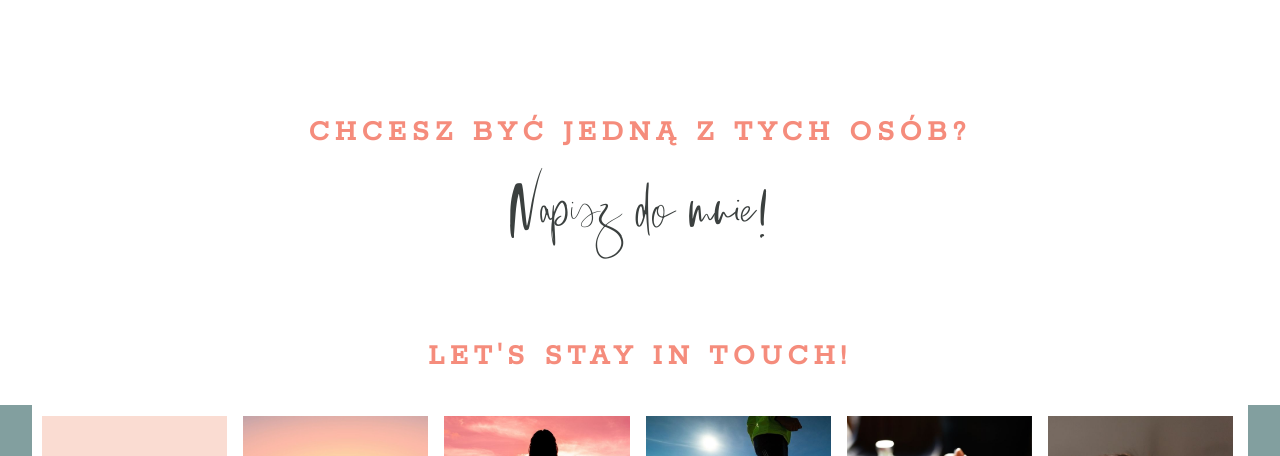
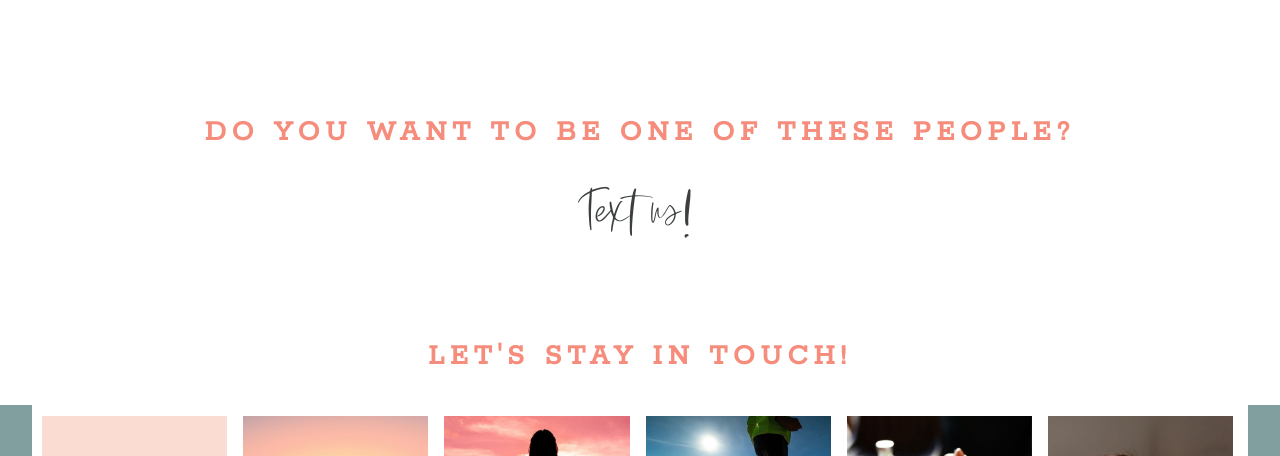
Before and after one commit to abhandari0510/vitaalya.co, a plain HTML site: page workspace.html in a window 1280 px wide. Shown: the part 7194-7650 px from the top of the page. Drawn offline with nearby package versions, Linux system fonts and the light colour scheme.

Commit message:
Update workspace.html

```diff
--- a/workspace.html
+++ b/workspace.html
@@ -280,9 +280,10 @@ Whether you're traveling, dining out, or attending events like weddings and part
       </div>
     </section>
     <h2 class="heading-style" style="text-align:center; margin-bottom: 2rem;" data-aos="fade-in"
-      data-aos-duration="600">Chcesz być jedną z tych osób?</h2>
+      data-aos-duration="600">Do you want to be one of these people?</h2>
     <h3 class="fancy-style" style="text-align:center" data-aos="fade-in" data-aos-delay="100" data-aos-duration="600">
-      Napisz do mnie!</h3>
+  <a href="https://wa.me/919226307208" target="_blank" style="text-decoration: none; color: inherit;">Text us!</a>
+</h3>
   </main>
     <footer class="footer">
     <h2 class="heading-style">Let's stay in touch!</h2>
```
